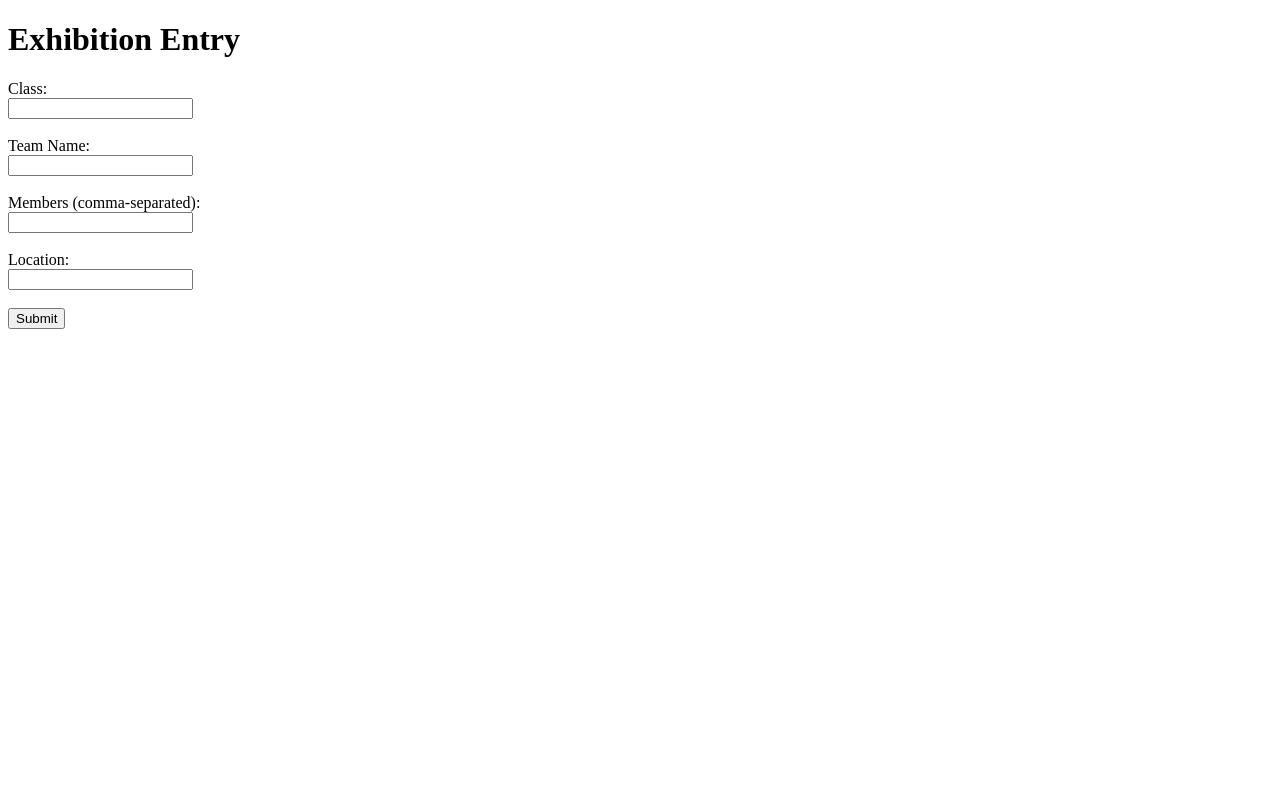
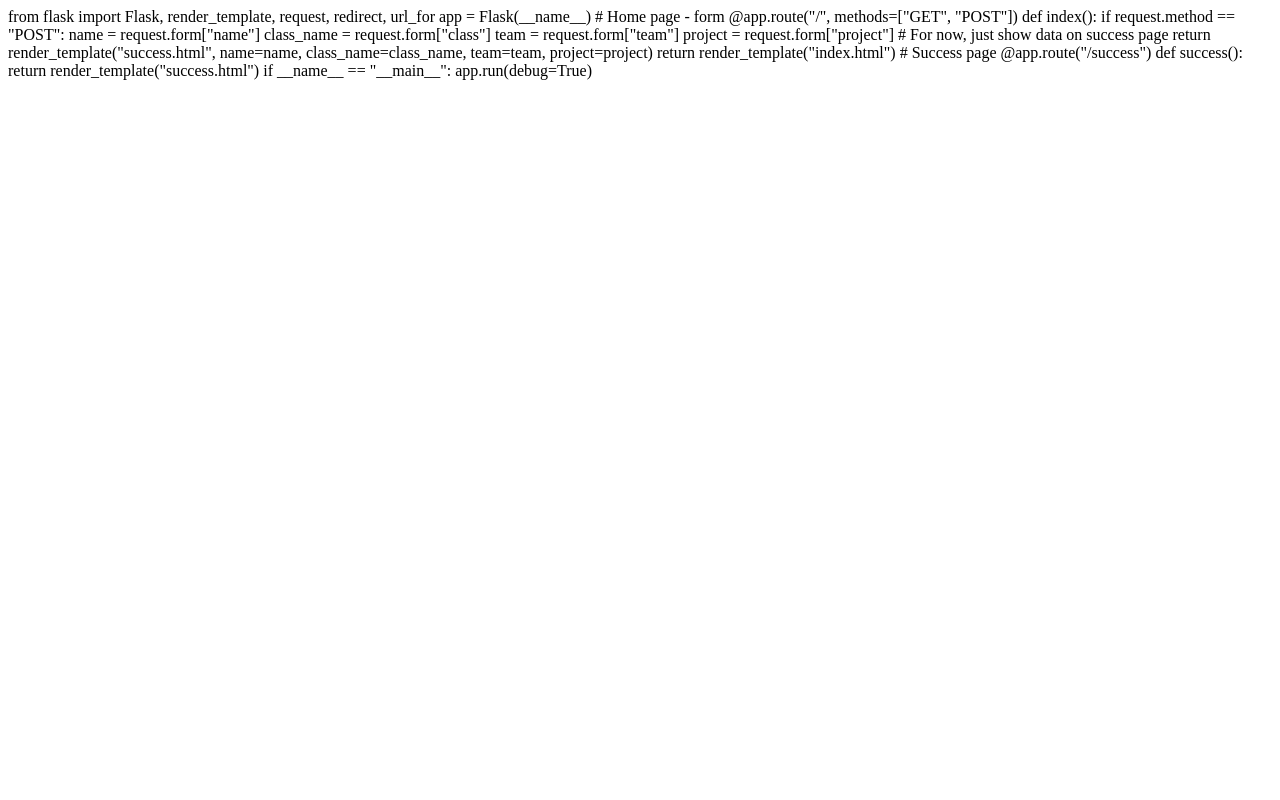
Before and after one commit to marrios9669/exhibition-entrp, a Flask app: template templates/templates/form.html in a window 1280 px wide. Run offline with Flask 3, Linux system fonts and the light colour scheme; the template is opened without the code that fills it, so the values that code supplies are empty.

Commit message:
Integrate Flask app into exhibition entry form

```diff
--- a/templates/templates/form.html
+++ b/templates/templates/form.html
@@ -1,26 +1,24 @@
-<!DOCTYPE html>
-<html>
-<head>
-    <title>Exhibition Entry Form</title>
-</head>
-<body>
-    <h1>Exhibition Entry</h1>
-    <form method="POST">
-        <label>Class:</label><br>
-        <input type="text" name="class"><br><br>
+from flask import Flask, render_template, request, redirect, url_for
 
-        <label>Team Name:</label><br>
-        <input type="text" name="team"><br><br>
+app = Flask(__name__)
 
-        <label>Members (comma-separated):</label><br>
-        <input type="text" name="members"><br><br>
+# Home page - form
+@app.route("/", methods=["GET", "POST"])
+def index():
+    if request.method == "POST":
+        name = request.form["name"]
+        class_name = request.form["class"]
+        team = request.form["team"]
+        project = request.form["project"]
 
-        <label>Location:</label><br>
-        <input type="text" name="location"><br><br>
+        # For now, just show data on success page
+        return render_template("success.html", name=name, class_name=class_name, team=team, project=project)
+    return render_template("index.html")
 
-        <button type="submit">Submit</button>
-    </form>
+# Success page
+@app.route("/success")
+def success():
+    return render_template("success.html")
 
-    <p>{{ message }}</p>
-</body>
-</html>
+if __name__ == "__main__":
+    app.run(debug=True)
```
